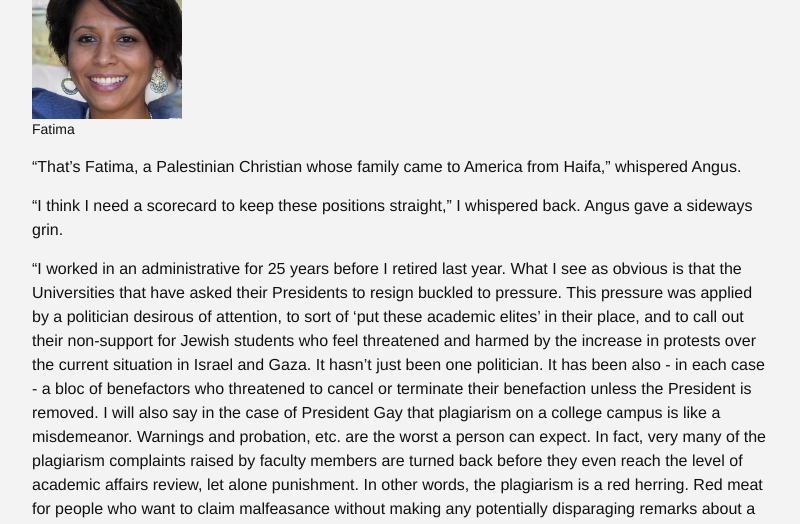
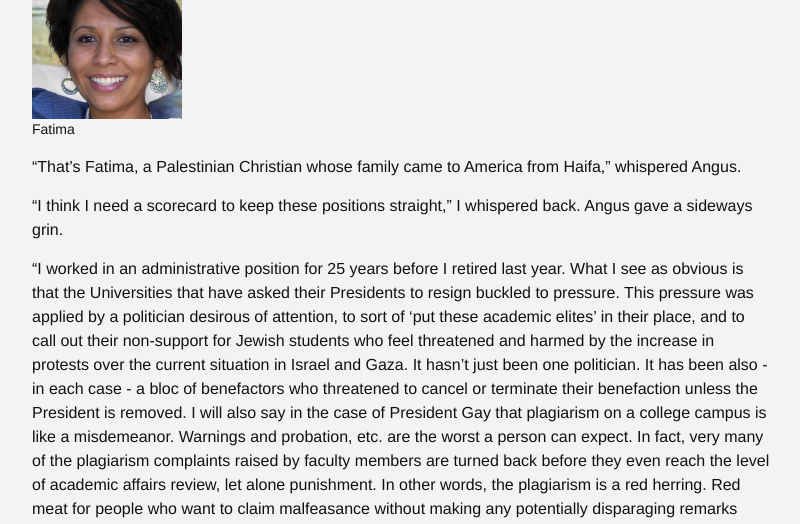
Before and after one commit to jkenton/drkenton, a Jekyll site: the page built from _posts/2024-01-02-harvard-president-resigns.md, in a window 1280 px wide and 1400 px high, scrolled down 2923 px. Shown: the top 524 px of the window, without its empty margins (238-1038 px from the left). Built offline with Jekyll 4.4.1, drawn with Linux system fonts in a browser that asks for light colours; comment, search, counter and statistics services are not loaded; some of the changed lines change nothing that is shown; some of the changed text lies outside the part shown.

Commit message:
harvard and Angus typos

```diff
--- a/_posts/2024-01-02-harvard-president-resigns.md
+++ b/_posts/2024-01-02-harvard-president-resigns.md
@@ -68,11 +68,11 @@
 
 "I think I need a scorecard to keep these positions straight," I whispered back. Angus gave a sideways grin.
 
-"I worked in an administrative for 25 years before I retired last year. What I see as obvious is that the Universities that have asked their Presidents to resign buckled to pressure. This pressure was applied by a politician desirous of attention, to sort of 'put these academic elites' in their place, and to call out their non-support for Jewish students who feel threatened and harmed by the increase in protests over the current situation in Israel and Gaza. It hasn't just been one politician. It has been also - in each case - a bloc of benefactors who threatened to cancel or terminate their benefaction unless the President is removed. I will also say in the case of President Gay that plagiarism on a college campus is like a misdemeanor. Warnings and probation, etc. are the worst a person can expect. In fact, very many of the plagiarism complaints raised by faculty members are turned back before they even reach the level of academic affairs review, let alone punishment. In other words, the plagiarism is a red herring. Red meat for people who want to claim malfeasance without making any potentially disparaging remarks about a person's preparation or ethnicity."
+"I worked in an administrative position for 25 years before I retired last year. What I see as obvious is that the Universities that have asked their Presidents to resign buckled to pressure. This pressure was applied by a politician desirous of attention, to sort of 'put these academic elites' in their place, and to call out their non-support for Jewish students who feel threatened and harmed by the increase in protests over the current situation in Israel and Gaza. It hasn't just been one politician. It has been also - in each case - a bloc of benefactors who threatened to cancel or terminate their benefaction unless the President is removed. I will also say in the case of President Gay that plagiarism on a college campus is like a misdemeanor. Warnings and probation, etc. are the worst a person can expect. In fact, very many of the plagiarism complaints raised by faculty members are turned back before they even reach the level of academic affairs review, let alone punishment. In other words, the plagiarism is a red herring. Red meat for people who want to claim malfeasance without making any potentially disparaging remarks about a person's preparation or ethnicity."
 
 <figure>
 <img src="/images/Birk.jpeg" width="150" alt="Birk">
- <figcaption>Beers at the Aging Matador</figcaption>
+ <figcaption>Birk</figcaption>
 </figure>
 
 "That's Birk, who worked in the Provost's office at the local University," whispered Angus.
@@ -81,7 +81,7 @@
 
 <figure>
 <img src="/images/Algernon_Endicott.png" width="150" alt="Algernon Endicott, Jr., please call him 'Al'">
- <figcaption>Beers at the Aging Matador</figcaption>
+ <figcaption>Algernon Endicott, Jr., please call him 'Al'</figcaption>
 </figure>
 
 "Al Endicott. He's a former regent and trustee of a large University system," whispered Angus.
```
